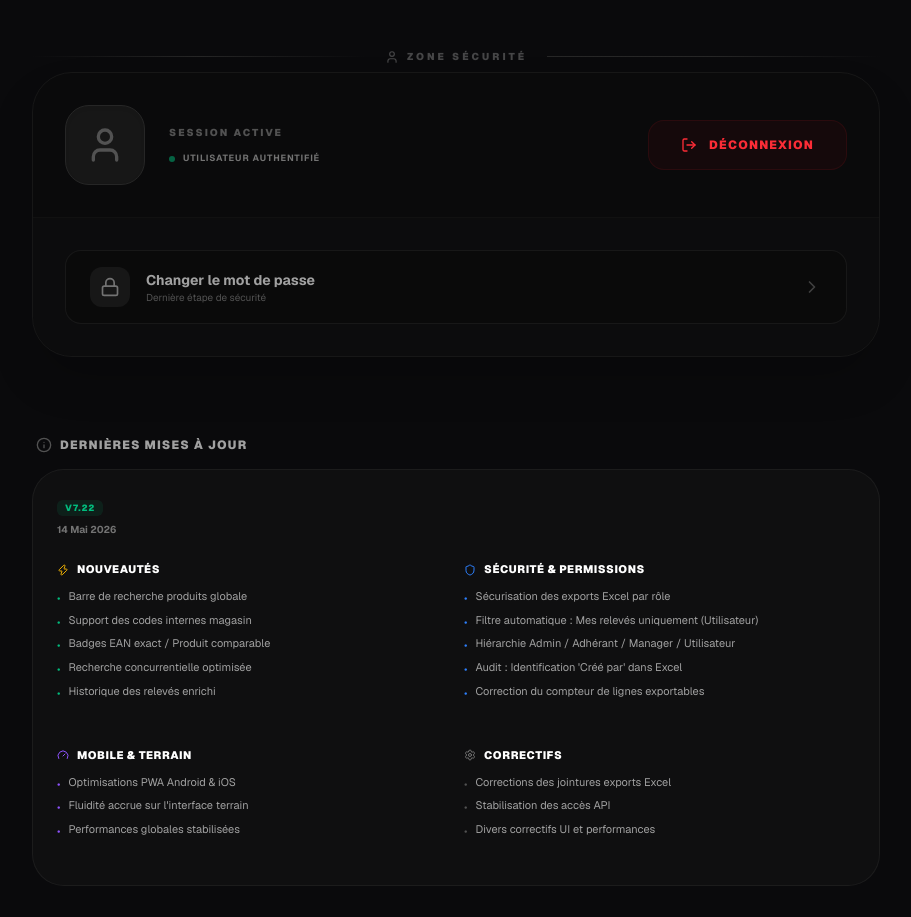
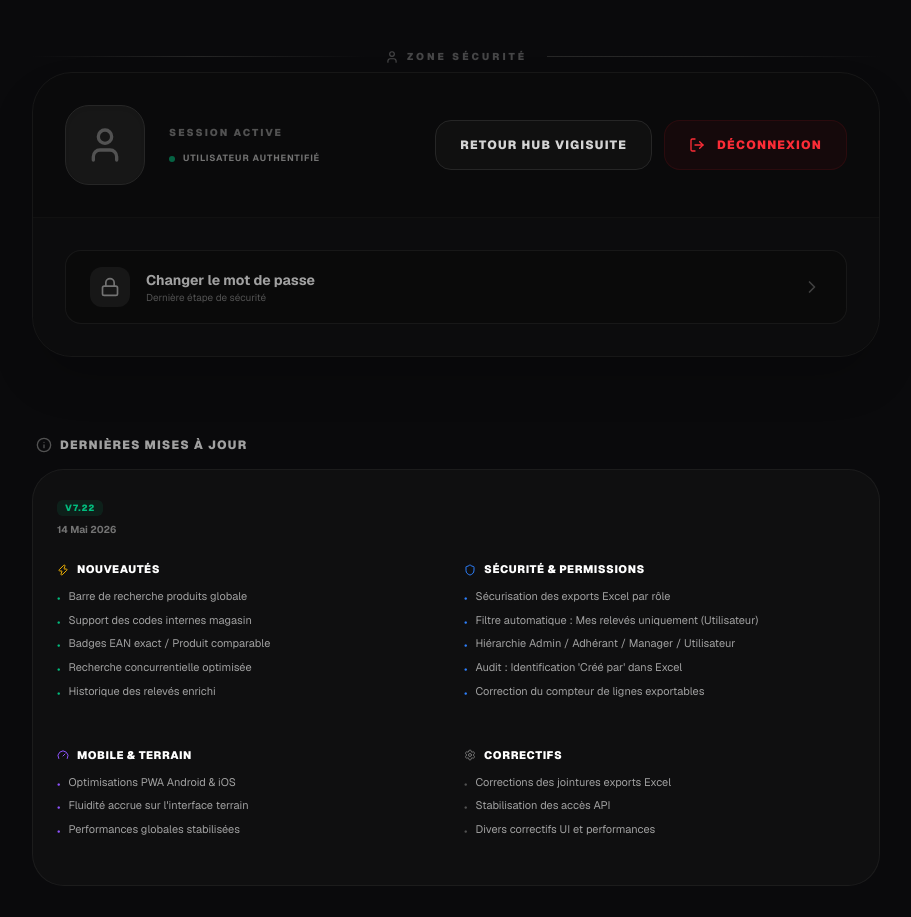
Before and after one commit to jey-progbrico/Price-compare-app, a Next.js app: page /vigiprix/parametres in a window 1280 px wide. Shown: the part 1120-2037 px from the top of the page, without its empty margins (328-1239 px from the left). Built offline with nearby package versions, Linux system fonts and the light colour scheme; no server answers; the database is empty.

Commit message:
feat: finalize VigiSuite modular UX and SaaS architecture

```diff
--- a/src/app/vigiprix/parametres/page.tsx
+++ b/src/app/vigiprix/parametres/page.tsx
@@ -449,13 +449,21 @@ export default function ParametresPage() {
               </div>
             </div>
 
+            <div className="flex flex-col sm:flex-row gap-3 mt-4 sm:mt-0 w-full sm:w-auto">
+              <Link
+                href="/modules"
+                className="px-6 py-4 bg-neutral-900/50 hover:bg-neutral-800 border border-neutral-800 text-neutral-300 font-black text-xs uppercase tracking-widest rounded-2xl transition-all active:scale-95 flex items-center justify-center gap-3"
+              >
+                Retour Hub VigiSuite
+              </Link>
               <button
                 onClick={handleLogout}
-              className="px-8 py-4 bg-red-600/5 hover:bg-red-600/10 border border-red-900/20 text-red-500 font-black text-xs uppercase tracking-widest rounded-2xl transition-all active:scale-95 flex items-center gap-3"
+                className="px-6 py-4 bg-red-600/5 hover:bg-red-600/10 border border-red-900/20 text-red-500 font-black text-xs uppercase tracking-widest rounded-2xl transition-all active:scale-95 flex items-center justify-center gap-3"
               >
                 <LogOut className="w-4 h-4" />
                 Déconnexion
               </button>
+            </div>
           </div>
 
           <div className="p-8 bg-neutral-900/20 border-t border-neutral-900/50">
```
Lines whose indentation alone changed are shown as unchanged.
